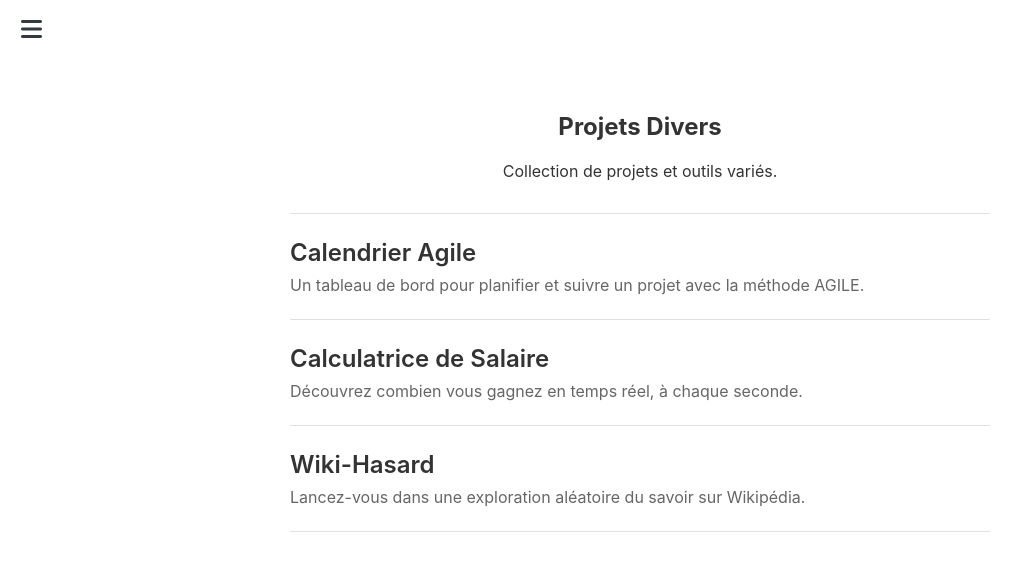
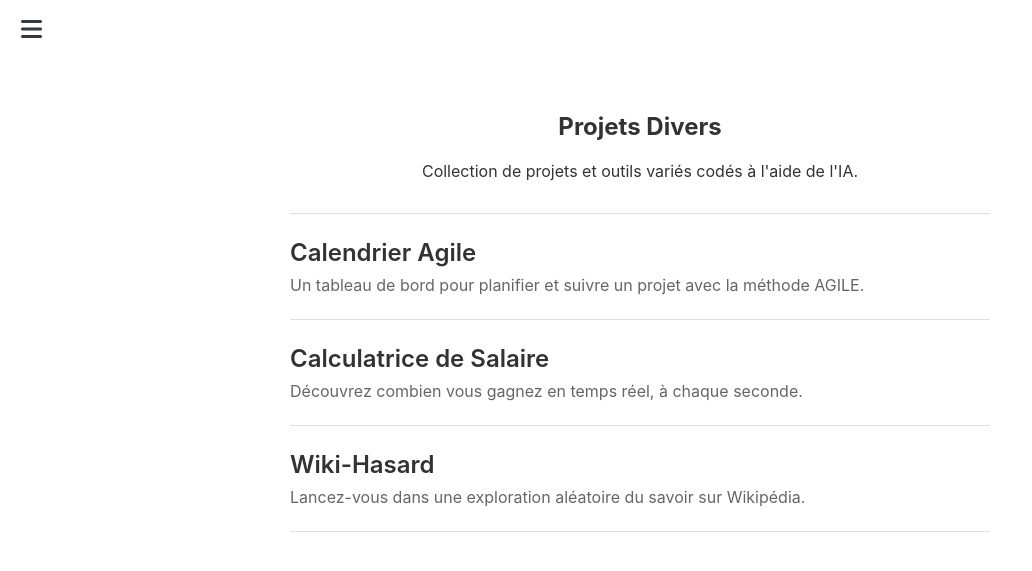
Before and after one commit to MADUP212/MADUP212.github.io, a Jekyll site: the page built from section/random.md, in a window 1280 px wide. Shown: the top 571 px of the page, without its empty margins (0-1032 px from the left). Built offline with Jekyll 4.4.1, drawn with Linux system fonts in a browser that asks for light colours.

Commit message:
Update random.md

```diff
--- a/section/random.md
+++ b/section/random.md
@@ -9,7 +9,7 @@ title: Projets Divers
   <div style="max-width: 700px; margin: 0 auto; padding: 2em 0;">
 
     <h2 style="text-align: center;">Projets Divers</h2>
-    <p style="text-align: center;">Collection de projets et outils variés.</p>
+    <p style="text-align: center;">Collection de projets et outils variés codés à l'aide de l'IA.</p>
 
     <div class="game-list">
 
```
